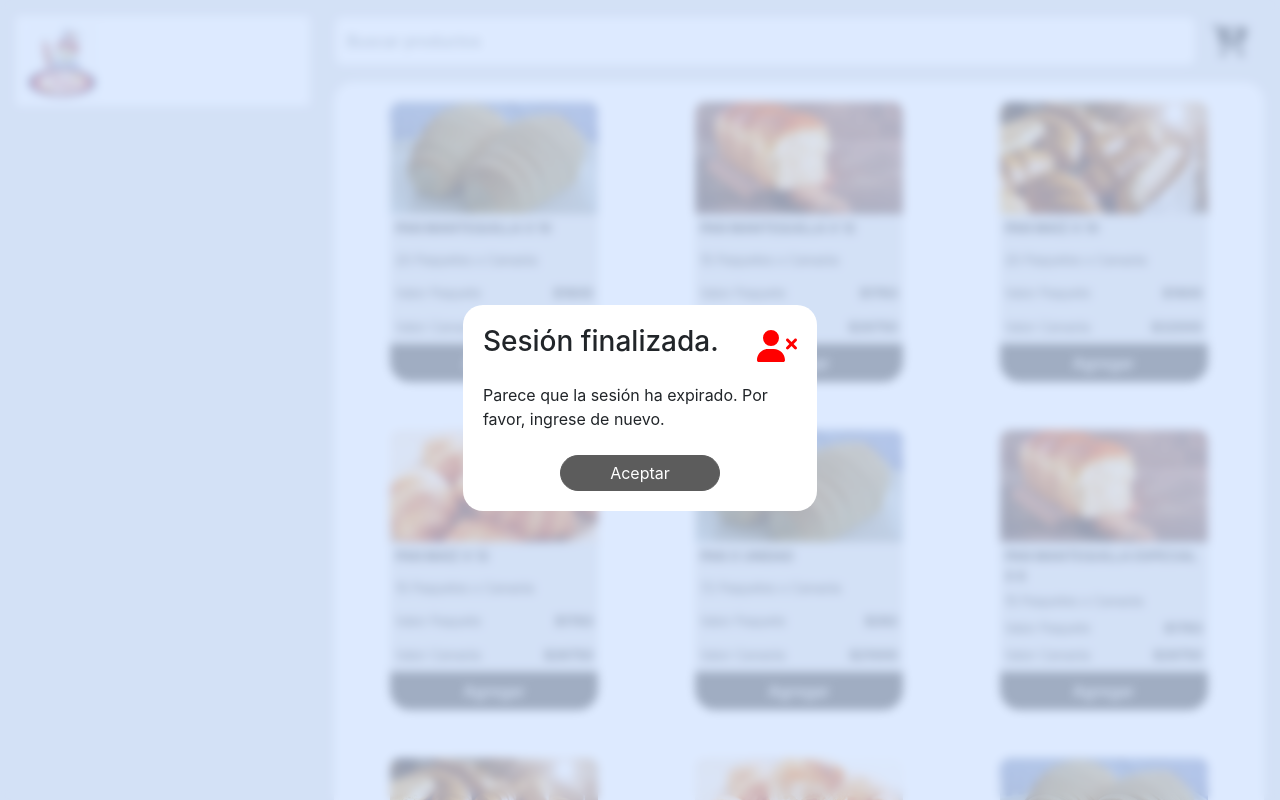
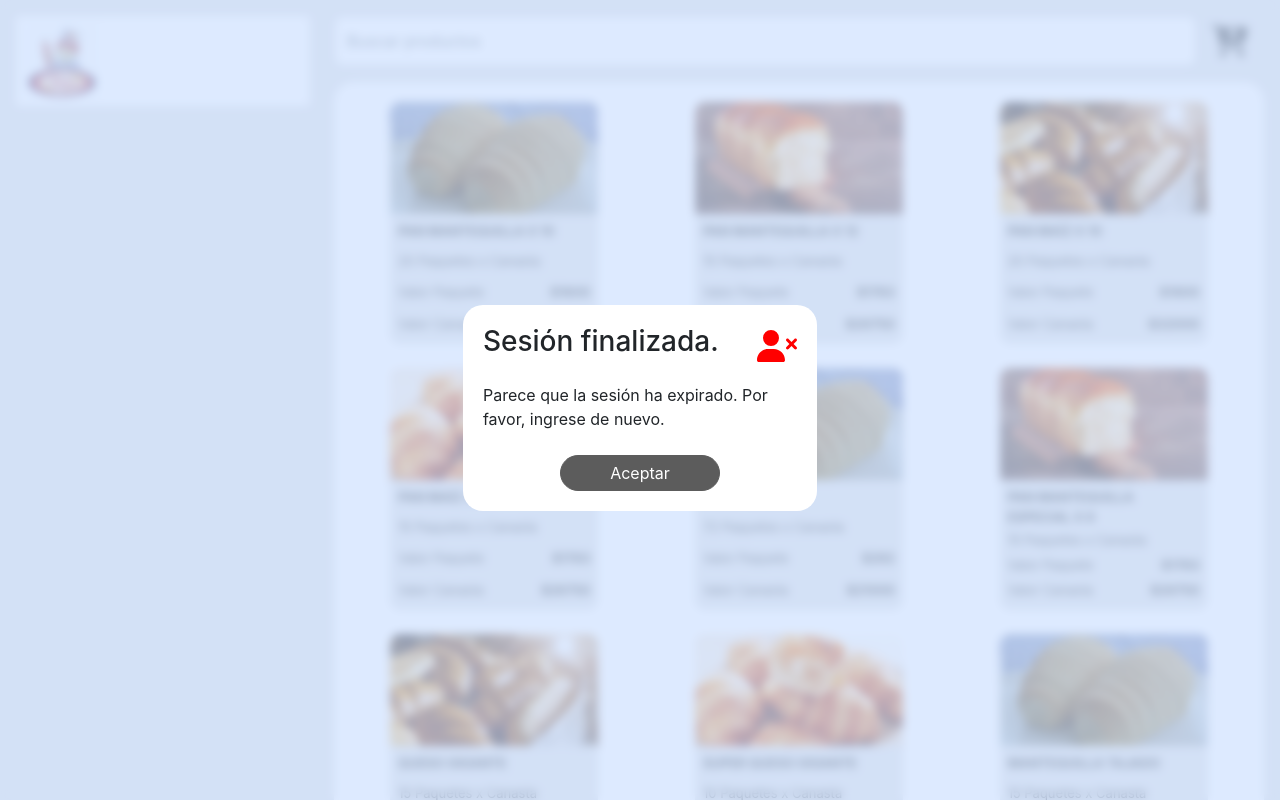
Before and after one commit to dgranados571/dgc-idelpan-app, a React (Create React App) app: page /privateZone in a window 1280 px wide. Shown: the top 800 px of the page. Built offline with nearby package versions, Linux system fonts and the light colour scheme.

Commit message:
Ajusta RQ1

```diff
--- a/src/componentes/dashboard.tsx
+++ b/src/componentes/dashboard.tsx
@@ -152,7 +152,7 @@ const Dashboard: React.FC<TransaccionProps> = ({ setCargando }) => {
                                         <>
                                             <div className="col-6 col-sm-6 col-md-4 col-lg-4" >
                                                 <div className='div-card-padre'>
-                                                    <div className='div-card-img'>
+                                                    <div className='div-card-img mb-4'>
                                                         <img className='card-img' src={producto.urlImage} alt=''></img>
                                                         <div className='div-card-info'>
                                                             <p className='card-info-nombre'>{producto.nombre}</p>
@@ -166,13 +166,7 @@ const Dashboard: React.FC<TransaccionProps> = ({ setCargando }) => {
                                                                 <p className='card-info-txt-2'>${producto.valorCanasta}</p>
                                                             </div>
                                                         </div>
-                                                        <div className='div-dasboard-actions'>
-                                                            <div className='div-buttom-registra mt-0 mb-5'>
-                                                                <button className='btn btn-link a-dasboard-link' onClick={() => setRedirect('VISTA_GESTION_ORDENES')} >Agregar</button>
-                                                            </div>
-                                                        </div>
                                                     </div>
-
                                                 </div>
                                             </div>
                                         </>
--- a/src/index.css
+++ b/src/index.css
@@ -325,11 +325,12 @@ code {
 .div-card-info {
   font-size: 13px;
   background-color: #dddfe1;
-  padding: 5px;
+  padding: 8px;
   display: flex;
   flex-direction: column;
   justify-content: space-between;
   height: 130px;
+  border-radius: 0px 0px 10px 10px;
 }
 
 .card-info-nombre {
```
